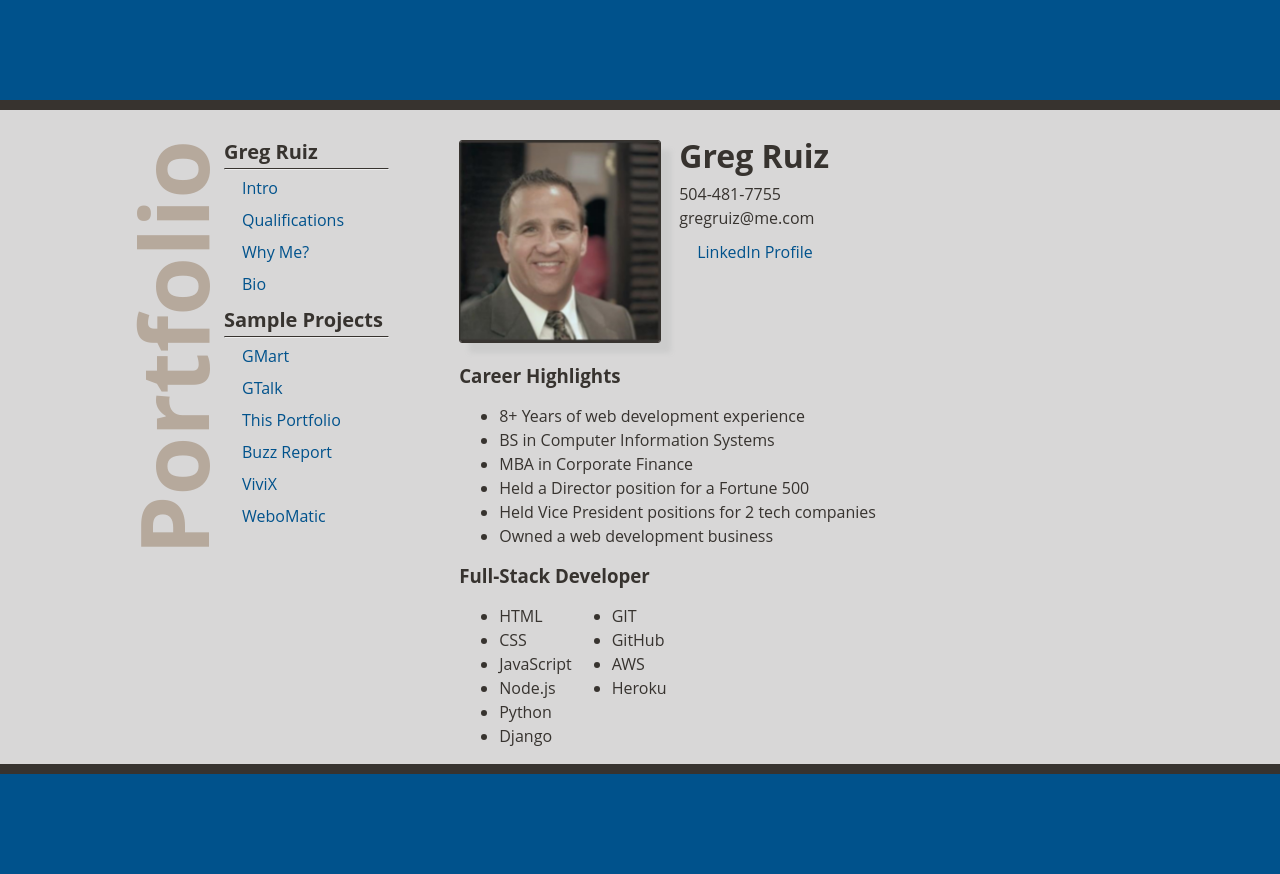
After one commit to GregBoBeg/gregruizportfolio, a Django app: page /qualifications/ in a window 1280 px wide. The commit adds this page. Run offline with Django 3.2, Linux system fonts and the light colour scheme.

Commit message:
Added Qualifications and LinkedIn

```diff
--- a/gfolio_app/static/gfolio_app/main.css
+++ b/gfolio_app/static/gfolio_app/main.css
@@ -69,6 +69,11 @@ hr {
     margin-top: 25px;
 }
 
+.div-container {
+    margin: 0px 0px 0px 0px;
+    padding: 0px 0px 0px 0px;
+}
+
 .profile-img {
     width: 220px;
 }
@@ -86,7 +91,7 @@ hr {
 }
 
 .site-title {
-    font-size: 87px;
+    font-size: 95px;
     font-weight: bold;
     color: #b6a99c;
     writing-mode: vertical-rl;
@@ -126,6 +131,7 @@ hr {
 
 .menu-title {
     font-weight: bold;
+    font-size: 20px;
     margin: 10px 0px 4px 0px;
 }
 
--- a/gfolio_app/templates/gfolio_app/base.html
+++ b/gfolio_app/templates/gfolio_app/base.html
@@ -22,6 +22,7 @@
             <div class="side-menu">
                 <div class="menu-title">Greg Ruiz</div><hr>
                 <div class="menu-item" ><a href="{% url 'gfolio-home' %}">Intro</a></div>
+                <div class="menu-item" ><a href="{% url 'qualifications' %}">Qualifications</a></div>
                 <div class="menu-item" ><a href="{% url 'whyGreg' %}">Why Me?</a></div>
                 <div class="menu-item" ><a href="{% url 'bio' %}">Bio</a></div>
                 <div class="menu-title">Sample Projects</div><hr>
--- /dev/null
+++ b/gfolio_app/templates/gfolio_app/qualifications.html
@@ -0,0 +1,57 @@
+
+<!-- This webpage contains content to be inserted into the Base Template -->
+
+{% extends "gfolio_app/base.html" %}
+{% block content %}
+
+<!-- The content below includes a profile pic and some text, wrapped in a CSS flexbox for alignment purposes. -->
+<div class="image-box">
+    <div>
+        <div class="profile-img">
+            <img src="../media/content_images/profilephoto.png">
+        </div>
+    </div>
+    <div>
+        <p class="image-title">Greg Ruiz</p>
+        <p>
+            504-481-7755<br>
+            gregruiz@me.com
+        </p>
+        <p class="link-list"><a class="menu-item" href="https://www.linkedin.com/in/gregruiz/" target=" ">LinkedIn Profile</a></p>
+    </div>
+</div>
+<div>
+    <h3>Career Highlights</h3>
+    <ul>
+        <li>8+ Years of web development experience</li>
+        <li>BS in Computer Information Systems</li>
+        <li>MBA in Corporate Finance</li>
+        <li>Held a Director position for a Fortune 500</li>
+        <li>Held Vice President positions for 2 tech companies</li>
+        <li>Owned a web development business</li>
+    </ul>
+    <h3>Full-Stack Developer</h3>
+    <div class="flex-container">
+        <div>
+            <ul>
+                <li>HTML</li>
+                <li>CSS</li>
+                <li>JavaScript</li>
+                <li>Node.js</li>
+                <li>Python</li>
+                <li>Django</li>
+            </ul>
+        </div>
+        <div>
+            <ul>
+                <li>GIT</li>
+                <li>GitHub</li>
+                <li>AWS</li>
+                <li>Heroku</li>
+            </ul>
+        </div>
+    </div>
+</div>
+
+
+{% endblock content %}
--- a/gfolio_app/urls.py
+++ b/gfolio_app/urls.py
@@ -8,6 +8,7 @@ urlpatterns = [
     path('whyGreg/', views.whyGreg, name="whyGreg" ),
     path('bio/', views.bio, name="bio" ),
     path('portfolio/', views.portfolio, name="portfolio" ),
+    path('qualifications/', views.qualifications, name="qualifications" ),
 
 #   Match URL Paths and call related views for dynamicly-loaded project pages
     path('project/<str:projectName>/', views.project, name='project')
--- a/gfolio_app/views.py
+++ b/gfolio_app/views.py
@@ -14,6 +14,9 @@ def bio(request):
 def portfolio(request):
     return render(request, 'gfolio_app/portfolio.html')
 
+def qualifications(request):
+    return render(request, 'gfolio_app/qualifications.html')
+
 #   Route to dynamicly-loaded project pages
 
 def project(request, projectName):
```
